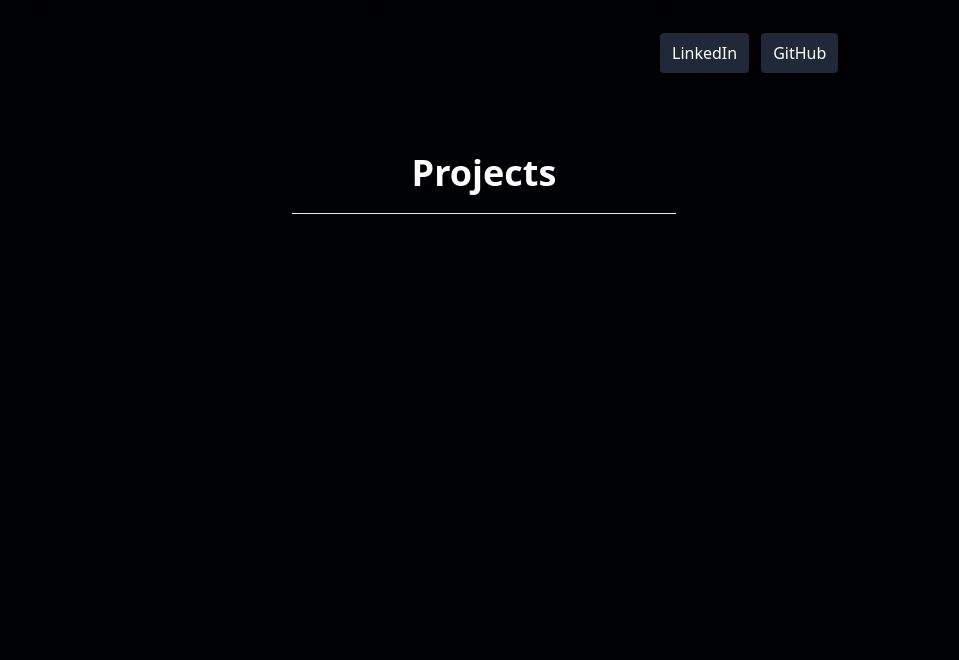
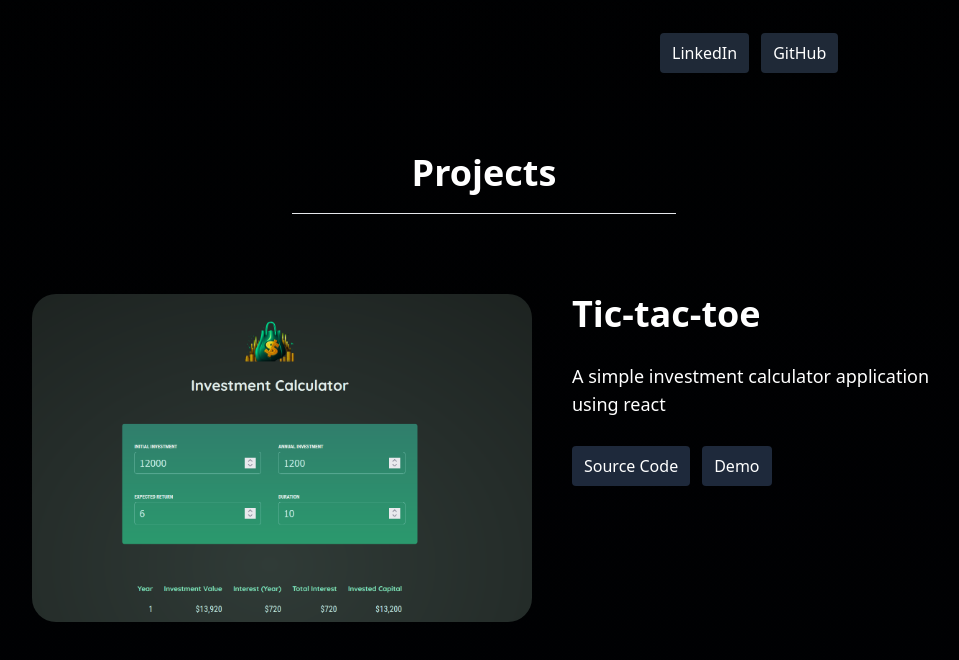
Before and after one commit to fitrahidayaat/fitrahidayaat.github.io, a website: page index.html in a window 1280 px wide. Shown: the part 823-1483 px from the top of the page, without its empty margins (156-1115 px from the left). Drawn offline with Linux system fonts and the light colour scheme.

Commit message:
add investment-calculator project

```diff
--- a/index.html
+++ b/index.html
@@ -88,6 +88,36 @@
             <h2 class="text-4xl font-bold">Projects</h2>
             <hr class="bg-white h-[0.3px] w-96 mt-5" />
             <div class="flex items-center gap-32 mt-20 flex-col w-full">
+                <div
+                    id="investment-calculator"
+                    class="flex w-full gap-10 flex-wrap lg:flex-nowrap justify-center lg:justify-start"
+                >
+                    <img
+                        src="./img/investment-calculator.png"
+                        class="rounded-3xl"
+                        width="500"
+                    />
+                    <div class="flex flex-col gap-7">
+                        <h3 class="text-4xl font-bold">Tic-tac-toe</h3>
+                        <p class="text-lg">
+                            A simple investment calculator application using react
+                        </p>
+
+                        <div class="flex gap-3">
+                            <a
+                                href="https://github.com/fitrahidayaat/investment-calculator"
+                                class="px-3 py-2 bg-slate-800 hover:bg-slate-900 rounded"
+                                >Source Code</a
+                            >
+                            <a
+                                href="https://investment-calculator-one-rho.vercel.app/"
+                                class="px-3 py-2 bg-slate-800 hover:bg-slate-900 rounded"
+                                >Demo</a
+                            >
+                        </div>
+                    </div>
+                </div>
+
                 <div
                     id="tic-tac-toe"
                     class="flex w-full gap-10 flex-wrap lg:flex-nowrap justify-center lg:justify-start"
--- a/js/script.js
+++ b/js/script.js
@@ -4,6 +4,18 @@ gsap.from("#about-image", {x: 150, duration: 1});
 
 // GSAP Animation
 gsap.registerPlugin(ScrollTrigger);
+
+gsap.from("#investmen-calculator", {
+    x: -200,
+    opacity: 0,
+    duration: 1,
+    scrollTrigger: {
+        trigger: "#investmen-calculator",
+        start: "top 80%", // Trigger animation when top of element is 80% in view
+        end: "bottom 20%", // Trigger animation when bottom of element is 20% out of view
+        toggleActions: "play none none reverse", // How to toggle animation play and reverse
+    }
+});
 
 gsap.from("#tic-tac-toe", {
     x: 200,
```
Also changed, not shown: img/investment-calculator.png (added).
